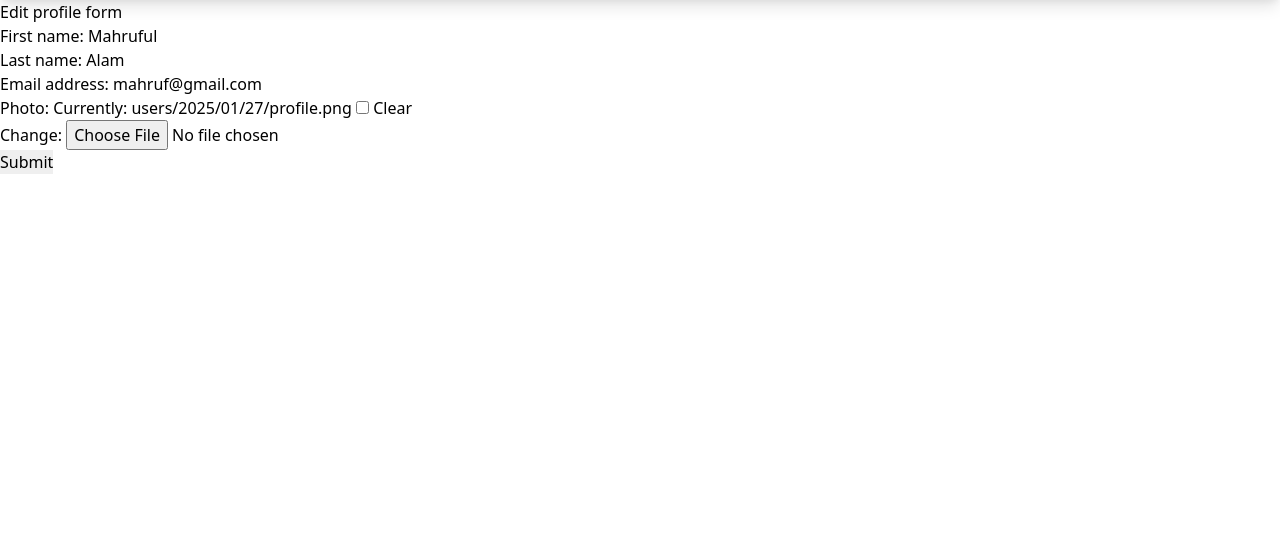
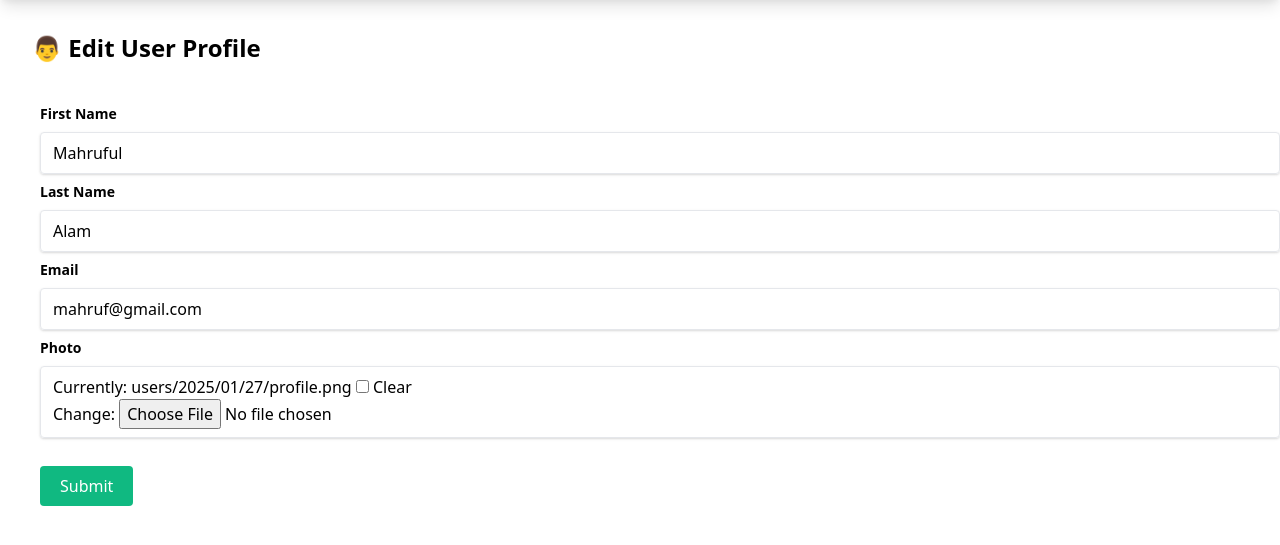
Before and after one commit to CoderMahruf/Social-App, a Django app: page /users/edit/ in a window 1280 px wide. Shown: the part 32-577 px from the top of the page. Run offline with Django 5.2, Linux system fonts and the light colour scheme; a user stored in the database is signed in; data comes from the database, SQL or seed files in the repository; both versions use the stored data as it was after the commit; style sheets or scripts are compiled from the project's sources.

Commit message:
Styling edit form

```diff
--- a/users/templates/users/edit.html
+++ b/users/templates/users/edit.html
@@ -1,11 +1,36 @@
 {% extends 'users/base.html' %}
 
 {% block content %}
-<h2>Edit profile form</h2>
+<h2 class="text-2xl m-8 font-bold"> 👨 Edit User Profile</h2>
+<div class="container py-2 mx-10">
     <form method="POST" enctype="multipart/form-data">
         {% csrf_token %}
-        {{user_form.as_p}}
-        {{profile_form.as_p}}
-        <input type="submit">
+        <div class="mb-2">
+            <label class="block text-grey-700 text-sm font-bold mb-2" for="">First Name</label>
+            <div class="shadow appearance-none border rounded py-2 px-3 mr-10 text-grey-700">
+                {{user_form.first_name}}
+            </div>
+        </div>
+        <div class="mb-2">
+            <label class="block text-grey-700 text-sm font-bold mb-2" for="">Last Name</label>
+            <div class="shadow appearance-none border rounded py-2 px-3 mr-10 text-grey-700">
+                {{user_form.last_name}}
+            </div>
+        </div>
+        <div class="mb-2">
+            <label class="block text-grey-700 text-sm font-bold mb-2" for="">Email</label>
+            <div class="shadow appearance-none border rounded py-2 px-3 mr-10 text-grey-700">
+                {{user_form.email}}
+            </div>
+        </div>
+        <div class="mb-2">
+            <label class="block text-grey-700 text-sm font-bold mb-2" for="">Photo</label>
+            <div class="shadow appearance-none border rounded py-2 px-3 mr-10 text-grey-700">
+                {{profile_form.photo}}
+            </div>
+        </div>
+        <button type="submit" class="bg-green-500 rounded text-white my-5 px-5 py-2">Submit</button>
     </form>
+</div>
+
 {% endblock content %}
```
Also changed, not shown: db.sqlite3.
